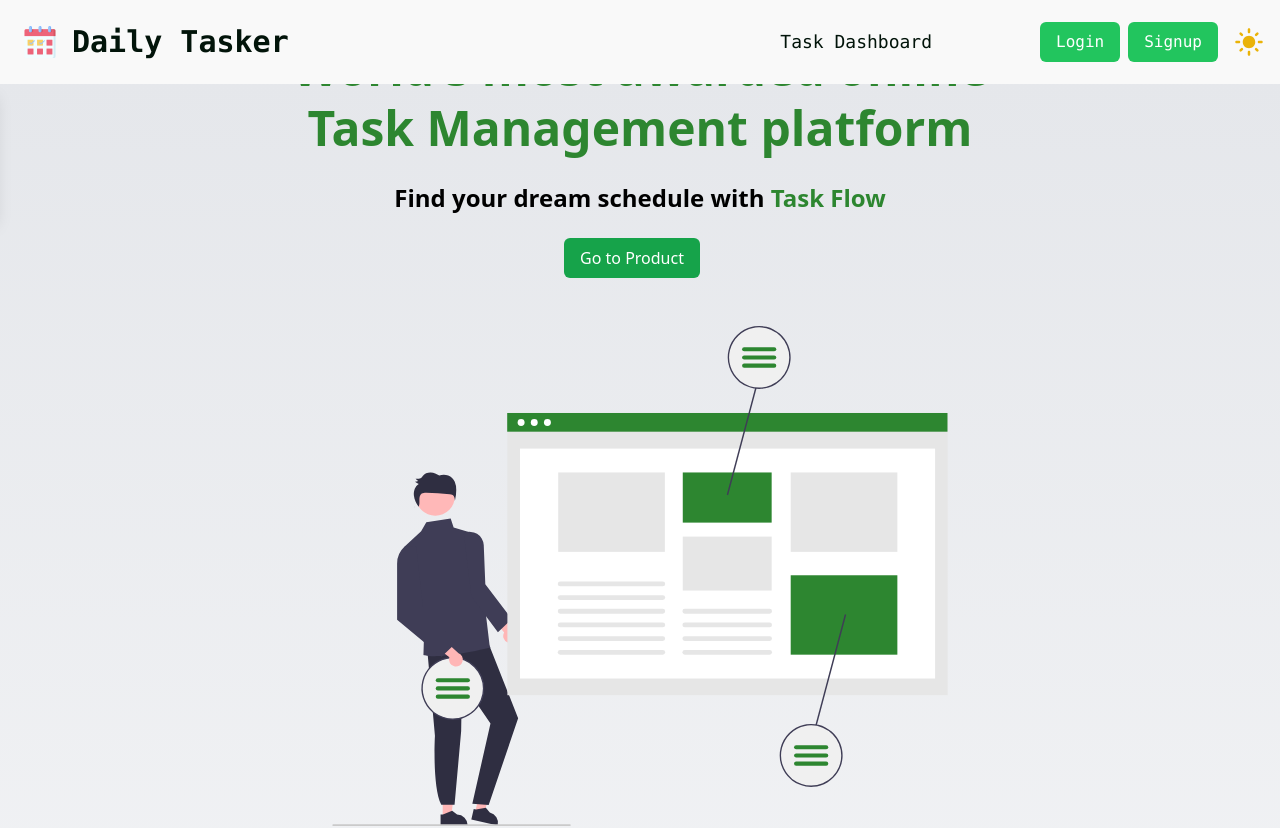
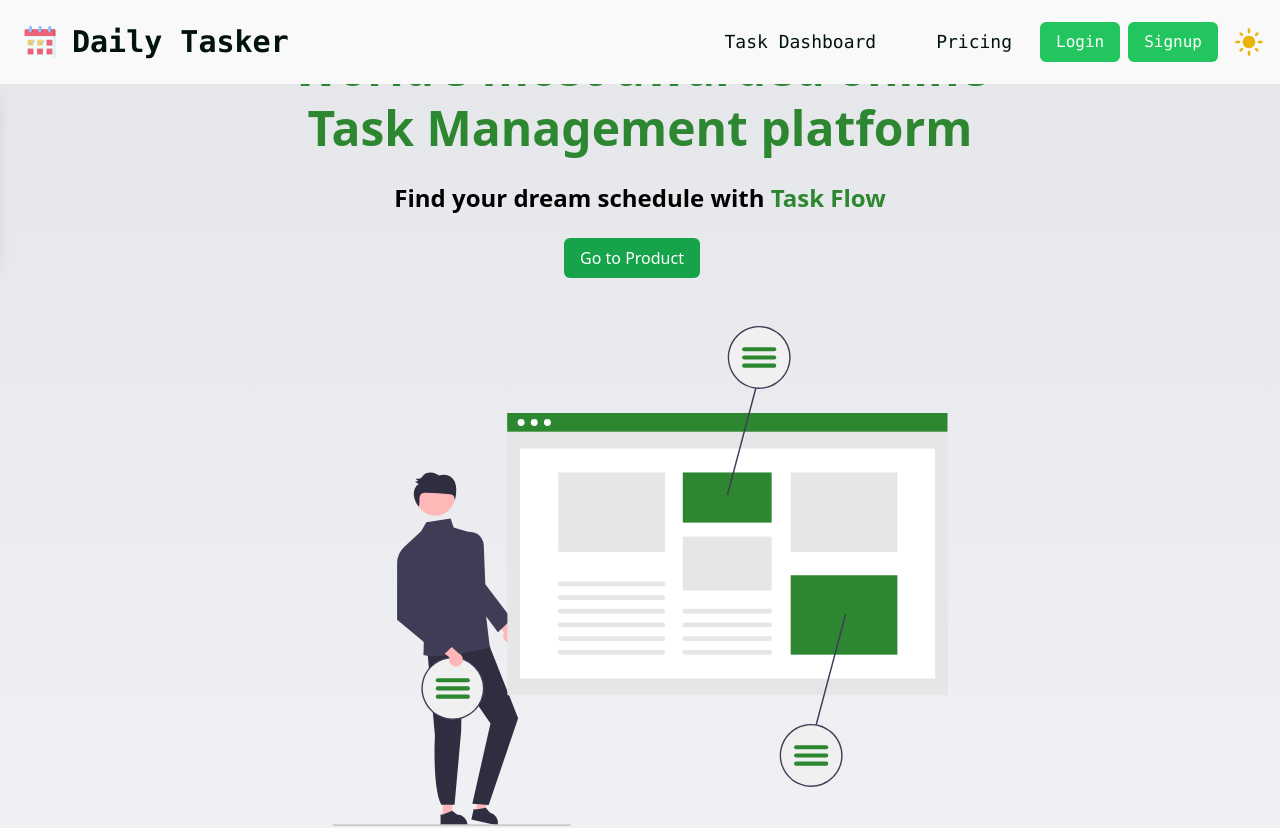
Before and after one commit to chingu-voyages/v47-tier2-team-10, a React (Create React App) app in the folder v47-client/: page / in a window 1280 px wide. Shown: the top 828 px of the page. Built offline with nearby package versions, Linux system fonts and the light colour scheme.

Commit message:
add link to pricing page

```diff
--- a/v47-client/src/components/navbar/HambergerMenu.jsx
+++ b/v47-client/src/components/navbar/HambergerMenu.jsx
@@ -26,6 +26,13 @@ const HambergerMenu = ({ toggleDarkMode, toggleHamMenu, darkMode, isOpen }) => {
         >
           Go To Task Dashboard
         </a>
+        <a
+          href="/PricingPage"
+          className="block   text-xl px-3 py-2 border-b border-grey-800 text-center dark:border-navWhite"
+          onClick={toggleHamMenu}
+        >
+          Pricing
+        </a>
         <button
           type="button"
           className="w-full  font-medium  text-xl px-4 py-2 border-b border-grey-800 dark:border-navWhite"
--- a/v47-client/src/components/navbar/Navbar.jsx
+++ b/v47-client/src/components/navbar/Navbar.jsx
@@ -10,16 +10,22 @@ const Nav = ({darkMode, toggleDarkMode}) => {
     setIsOpen((prevIsOpen) => !prevIsOpen);
   }, []);
 
-
-
   const DashboardLink = () => {
     return (
-      <button
+      <>
+        <button
+          type="button"
+          className=" dark:text-navWhite text-lg md:text-lg px-3 py-3 mr-5  hover:bg-gray-100 hover:rounded-xl dark:hover:bg-grey-100 dark:hover:text-navBlack "
+        >
+          Task Dashboard
+        </button>
+        <button
         type="button"
-        className=" dark:text-navWhite text-lg md:text-lg px-3 py-3 mr-20  hover:bg-gray-100 hover:rounded-xl dark:hover:bg-grey-100 dark:hover:text-navBlack "
+        className=" dark:text-navWhite text-lg md:text-lg px-3 py-3 mr-5  hover:bg-gray-100 hover:rounded-xl dark:hover:bg-grey-100 dark:hover:text-navBlack "
       >
-        Task Dashboard
+        <a href="/PricingPage">Pricing</a>
       </button>
+    </>
     );
   };
 
```
